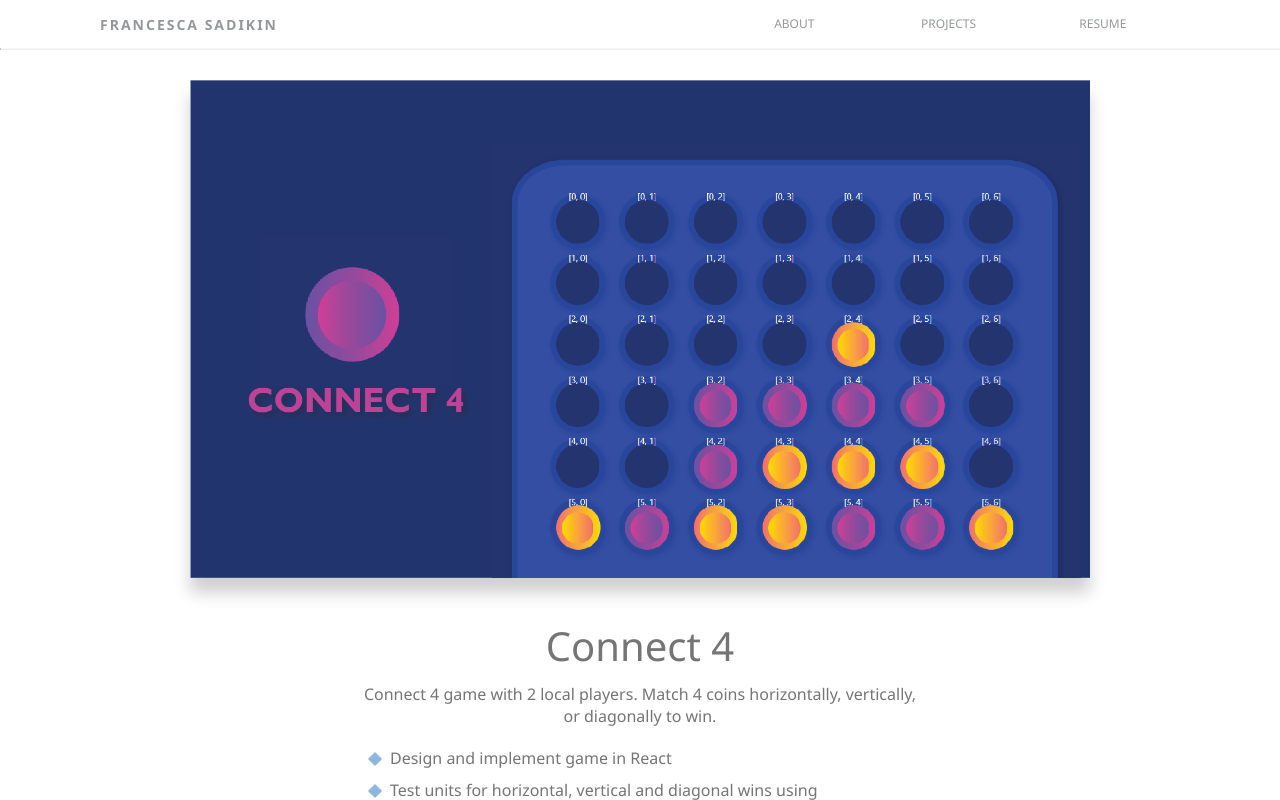
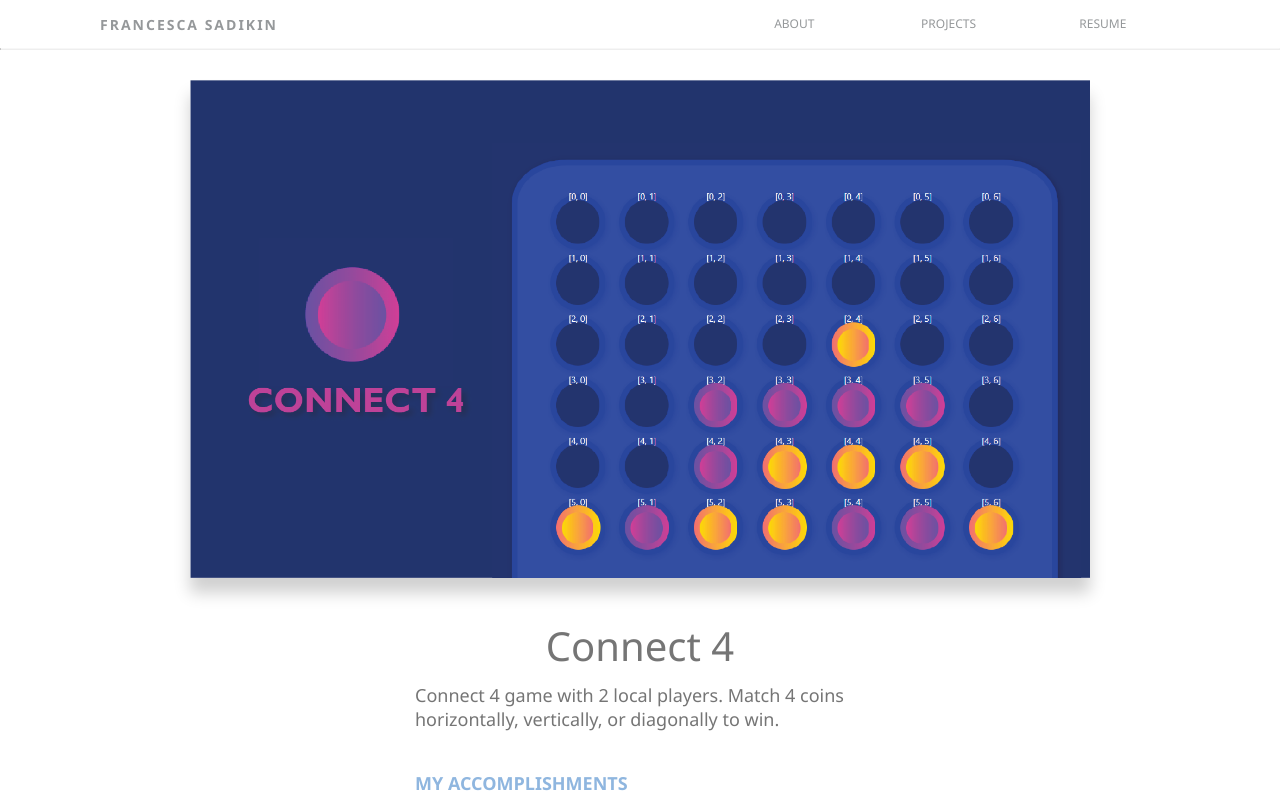
Before and after one commit to serpient/fsadikin, a React (Create React App) app: page /#/projects/Connect-4 in a window 1280 px wide. Built offline with nearby package versions, Linux system fonts and the light colour scheme.

Commit message:
update aesthetics of my roles

```diff
--- a/src/ProjectPageStyling/ProjectDetail.scss
+++ b/src/ProjectPageStyling/ProjectDetail.scss
@@ -44,9 +44,9 @@ MAIN INFO
 }
 
 .project-page-description {
-    width: 560px;
-    text-align: center;
-    font-size: 16px;
+    width: 450px;
+    text-align: left;
+    font-size: 18px;
     margin: 0 auto;
 }
 
@@ -104,29 +104,46 @@ WORK
 
 .project-page-work {
     display: block;
-    width: 560px;
+    width: 450px;
     margin: 0 auto;
     margin-top: 20px;
     text-align: left;
 }
 
+.project-page-work--title {
+    display: block;
+    text-align: left;
+    font-weight: 600;
+    font-size: 18px;
+    color: $light-blue;
+    margin-top: 40px;
+    margin-bottom: 10px;
+    text-transform: uppercase;
+}
+
 .role-container {
     display: block;
-    margin: 10px;
+    margin-bottom: 10px;
+}
+
+.role {
+    display: grid;
+    grid-template-columns: 1fr 12fr;
+    justify-items: start;
+    grid-gap: 10px;
+    margin-bottom: 15px;
 }
 
 .role-dot {
-    transform: rotate(45deg);
-    width: 10px;
-    height: 10px;
-    background-color: $light-blue;
-    display: inline-block;
-    margin: 0 auto;
+    justify-self: center;
+    color: $light-blue;
+    margin-top: 5px;
     margin-right: 10px;
 }
 
-.role {
-    display: inline-block;
+.role-text {
+    font-size: 18px;
+    text-align: left;
 }
 
 /*
--- a/src/utils/individualProjectPageCreator.js
+++ b/src/utils/individualProjectPageCreator.js
@@ -42,18 +42,23 @@ export const individualProjectPageCreator = (projectData, mainImage) => {
             />
             <div className="project-page-title">{projectData.name}</div>
             <div className="project-page-description">{projectData.description}</div>
-            <div className="project-page-work">{
+            <div className="project-page-work">
+                <div className='project-page-work--title'>My Accomplishments</div>
+                {
                     projectData.workDone.map((role, index) => {
                         return (
                         <div key={index} className="role-container">
                             <div className="role" key={index}>
-                            <div className="role-dot"/>
+                                <i className="role-dot fas fa-check"></i>
+                                <div className='role-text'>
                                     {role}
+                                </div>
                             </div>
                         </div>
                         )
                     })
-            }</div>
+                }
+            </div>
             <div className="project-page-tech">{skillCreator(projectData.tech)}</div>
             <div className="project-page-btns">
                 {
--- a/src/utils/projects.js
+++ b/src/utils/projects.js
@@ -48,8 +48,7 @@ const Connect_4 = {
     date: 'Jan. 2019',
     tech: ['React', 'Jest/Enzyme'],
     description: `Connect 4 game with 2 local players. Match 4 coins horizontally, vertically, or diagonally to win.`,
-    workDone: [
-        'Design and implement game in React',
+    workDone: [ 'Design and implement game in React',
         'Test units for horizontal, vertical and diagonal wins using Jest/Enzyme.',
     ],
     liveLink: 'https://serpient.github.io/connect-4/',
```
Lines whose indentation alone changed are shown as unchanged.
